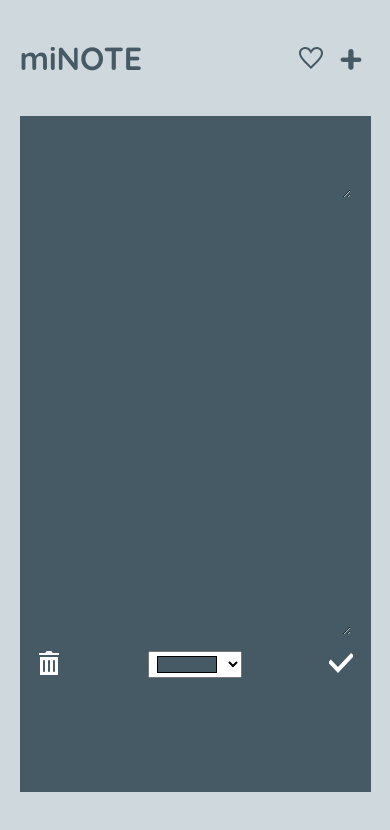
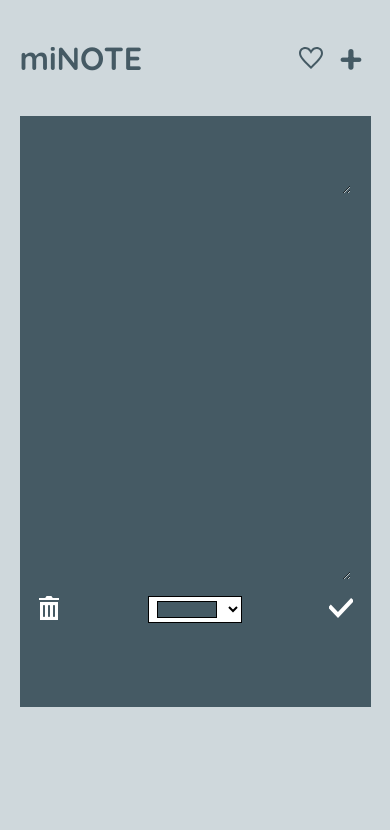
Before and after one commit to lautaroRocha/miNOTES, a React (Create React App) app: page /new in a window 390 px wide. Shown: the top 830 px of the page. Built offline with nearby package versions, Linux system fonts and the light colour scheme.

Commit message:
css updated

```diff
--- a/src/styles/new_note.css
+++ b/src/styles/new_note.css
@@ -9,7 +9,14 @@
     display: flex;
     flex-direction: column;
 }
-
+@media(max-width: 600px){
+    .new-note{
+        max-height: 70vh;
+    }
+}
+.new-note #colorPicker{
+    background-color: #fff;
+}
 .new-note .new-note-title {
     margin: 1rem auto 0;
     height: 5%;
```
